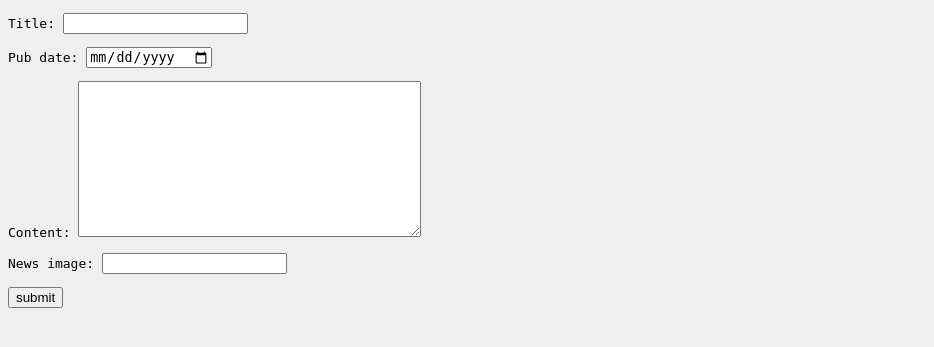
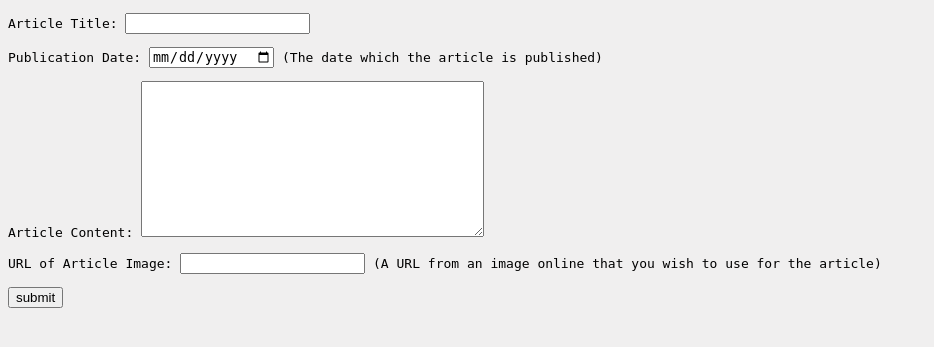
Before and after one commit to supremeoverlord-ofdoom/she-codes-django-news-project-supremeoverlord-ofdoom, a Django app: page /news/add-story/ in a window 1280 px wide. Shown: the part 87-434 px from the top of the page, without its empty margins (0-934 px from the left). Run offline with Django 4.2, Linux system fonts and the light colour scheme; parts of the project's set-up code (start-up, migrations or seed data) failed here and were passed over; some web fonts are replaced.

Commit message:
customised fields on form
updated field labels and added helper text for create story fields so they make sense

```diff
--- a/she_codes_news/news/forms.py
+++ b/she_codes_news/news/forms.py
@@ -4,11 +4,21 @@ from .models import NewsStory
 
 
 class StoryForm(ModelForm):
-     class Meta:
-         model = NewsStory
-         fields = ['title', 'pub_date', 'content', 'news_image',]
-         widgets = {
-           'pub_date': forms.DateInput(format=('%m/%d/%Y'),
-attrs={'class':'form-control', 'placeholder':'Select a date',
-'type':'date'}),
-}
+    class Meta:
+        model = NewsStory
+        fields = ['title', 'pub_date', 'content', 'news_image',]
+        labels = {
+            'title': ('Article Title'),
+            'pub_date': ('Publication Date'),
+            'content': ('Article Content'),
+            'news_image': ('URL of Article Image'),
+        }
+        help_texts = {
+            'pub_date': ('(The date which the article is published)'),
+            'news_image': (' (A URL from an image online that you wish to use for the article) '),
+        }
+        widgets = {
+        'pub_date': forms.DateInput(format=('%m/%d/%Y'),
+    attrs={'class':'form-control', 'placeholder':'Select a date',
+    'type':'date'}),
+    }
```
Also changed, not shown: she_codes_news/news/templates/news/createStory.html (line endings or trailing spaces), she_codes_news/users/views.py (line endings or trailing spaces).
